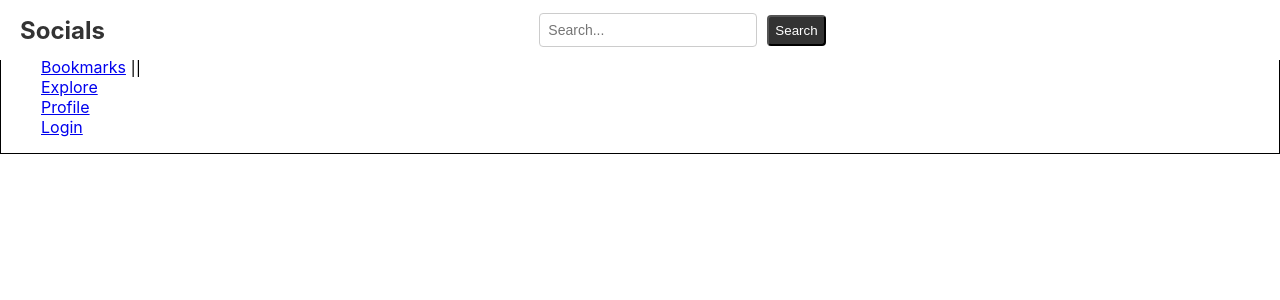
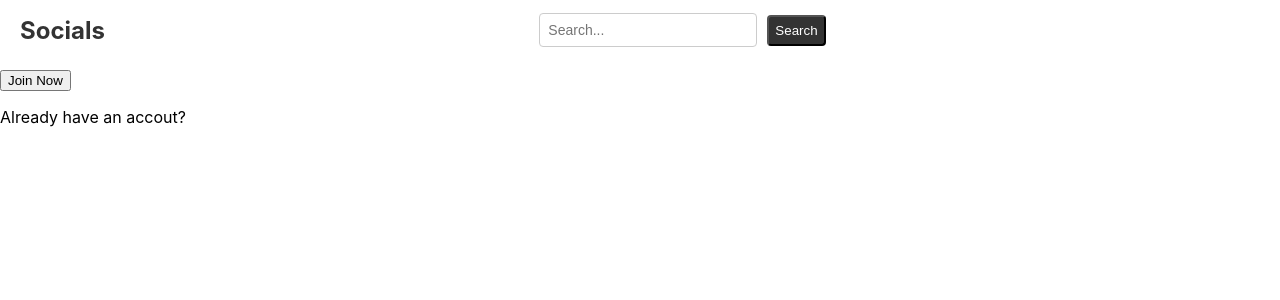
Before and after one commit to Pratyush-16/Post-Me, a React (Create React App) app in the folder socials/: page /landingpage in a window 1280 px wide. Shown: the top 300 px of the page. Built offline with nearby package versions, Linux system fonts and the light colour scheme.

Commit message:
Feat: added Login page

```diff
--- a/socials/src/App.js
+++ b/socials/src/App.js
@@ -5,19 +5,24 @@ import Bookmarks from './frontend/Pages/Bookmark/Bookmarks';
 import Login from './frontend/Pages/Auth/Login/Login';
 import Nav from './frontend/Components/Navbar/Nav';
 import Explore from './frontend/Pages/Explore/Explore';
+// import {Mockman} from "mockman"
 import Profile from './frontend/Pages/Profile/Profile';
 import LandingPage from './frontend/Pages/LandingPage/LandingPage';
+import Header from './frontend/Components/Header/Header';
 
 function App() {
   return (
     <div className="App">
 
-      <Nav/>
+      {/* <Nav/> */}
+
+      <Header/>
 
       <Routes>
-            <Route index='/landing' element={<LandingPage/>} />
+            <Route path='/landingpage' element={<LandingPage/>} />
             <Route path='/bookmarks' element={<Bookmarks/>} />
             <Route path='/explore' element={<Explore/>} />
+            {/* <Route path='/mockman' element={<Mockman/>} /> */}
             <Route path='/profile' element={<Profile/>} />
             <Route path='/login' element={<Login/>} />
       </Routes>
--- a/socials/src/frontend/Components/Header/Header.css
+++ b/socials/src/frontend/Components/Header/Header.css
@@ -1,7 +1,7 @@
 .header-container {
     display: flex;
     align-items: center;
-    justify-content: space-between;
+    /* justify-content: space-between; */
     position: fixed;
     top: 0;
     left: 0;
@@ -48,3 +48,9 @@
   .search-btn:hover {
     background-color: #555;
   }
+
+
+  .landing-container{
+    display: flex
+    ;
+  }
--- a/socials/src/frontend/Components/Header/Header.jsx
+++ b/socials/src/frontend/Components/Header/Header.jsx
@@ -1,23 +1,32 @@
-import React from 'react'
-import "../Header/Header.css"
+import React from "react";
+import "../Header/Header.css";
+import LandingPage from "../../Pages/LandingPage/LandingPage";
 
 export default function Header() {
   return (
-    <div>
 
-        <div className='header-container'>
-        <h1 className='title'>Socials</h1>
+      <div className="header-container">
+        <h1 className="title">Socials</h1>
 
         <div class="search-container">
-           <input type="text" name="search" placeholder="Search..." class="search-input"/>
-             <button class="search-btn" >Search</button>
-                <i class="fas fa-search"></i>
-
+          <input
+            type="text"
+            name="search"
+            placeholder="Search..."
+            class="search-input"
+          />
+          <button class="search-btn">Search</button>
         </div>
 
 
-        </div>
 
-    </div>
-  )
+          {/* <div className='landing-conatainer'>
+           <LandingPage/>
+           </div> */}
+      </div>
+
+
+
+
+  );
 }
--- a/socials/src/frontend/Pages/LandingPage/LandingPage.jsx
+++ b/socials/src/frontend/Pages/LandingPage/LandingPage.jsx
@@ -1,11 +1,18 @@
-import React from 'react'
+import React from "react";
+import { useNavigate } from "react-router-dom";
 
 export default function LandingPage() {
+  const navigate = useNavigate();
+
   return (
     <div>
+      <h2>Welcome to Socials</h2>
 
-        <h2>Welcome to Socials</h2>
+      <section>
+        <button onClick={() => navigate("/signup")}>Join Now</button>
 
+        <p onClick={() => navigate("/login")}>Already have an accout?</p>
+      </section>
     </div>
-  )
+  );
 }
```
